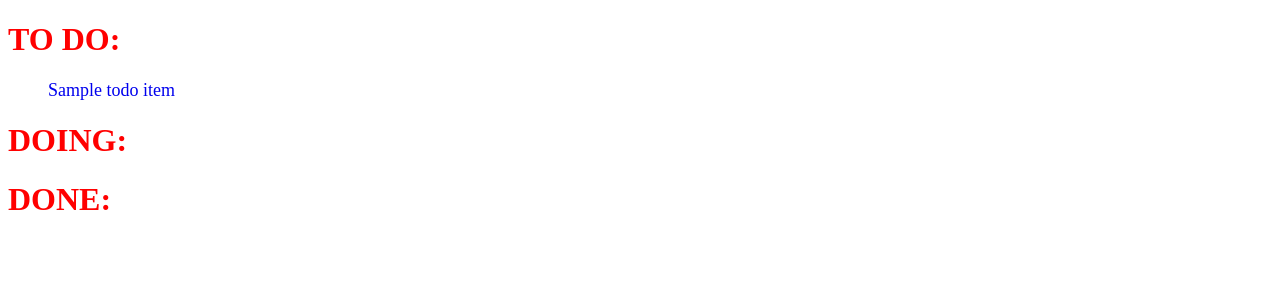
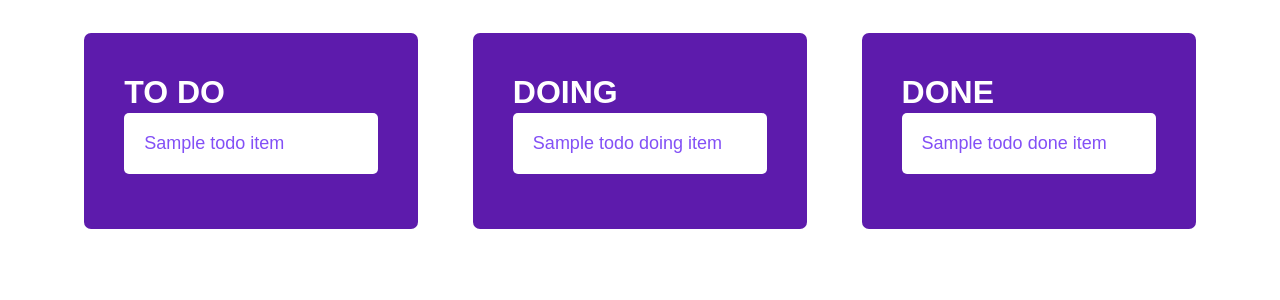
Before and after one commit to WorkshopLLC/workshop33, a Django app: template templates/home.html in a window 1280 px wide. Shown: the top 300 px of the page. Run offline with Django 3.2, Linux system fonts and the light colour scheme; the template is opened without the code that fills it: most values are stand-ins (such as "Sample title", 1, 10 or a date in 2020); some libraries are stand-ins or nearby versions.

Commit message:
add: pre workshop

```diff
--- a/apps/todo/views.py
+++ b/apps/todo/views.py
@@ -9,6 +9,10 @@ class TodoHomeView(TemplateView):
 
     def get_context_data(self, **kwargs):
         context = super(TodoHomeView, self).get_context_data(**kwargs)
-        todo_all = Todo.objects.all()
+        todo_all = Todo.objects.filter(status='TDO')
+        todo_doing_all = Todo.objects.filter(status='DNG')
+        todo_done_all = Todo.objects.filter(status='DNE')
         context['todo_all'] = todo_all
+        context['todo_doing_all'] = todo_doing_all
+        context['todo_done_all'] = todo_done_all
         return context
--- /dev/null
+++ b/client_src/home/styles/abstracts/_index.scss
@@ -0,0 +1,2 @@
+@import "variables";
+@import "mixins";
--- /dev/null
+++ b/client_src/home/styles/abstracts/_variables.scss
@@ -0,0 +1,6 @@
+$mobile: "(min-width: 425px)";
+$tablet: "(min-width: 768px)";
+$laptop-small: "(min-width: 992px)";
+$laptop: "(min-width: 1024px)";
+$desktop-small: "(min-width: 1200px)";
+$desktop: "(min-width: 1441px)";
--- /dev/null
+++ b/client_src/home/styles/base/_index.scss
@@ -0,0 +1 @@
+@import "helpers";
--- a/static/home/styles/styles.css
+++ b/static/home/styles/styles.css
@@ -1 +1 @@
-ul li{color:#00f;list-style:none}a{font-size:18px;text-underline:none;text-decoration:none}h1{color:red}
+.list__item,li{list-style:none}.list__item{margin:-20px 0 35px;background:#FFF;padding:20px;border-radius:5px;text-align:left}.list__item--init{visibility:hidden}.adl-container{width:95%;max-width:400px;padding:0;margin:0 auto;text-align:center}@media (min-width:425px){.adl-container{max-width:450px}}@media (min-width:768px){.adl-container{max-width:780px}}@media (min-width:992px){.adl-container{max-width:950px}}@media (min-width:1024px){.adl-container{max-width:1150px}}@media (min-width:1200px){.adl-container{max-width:1250px}}@media (min-width:1441px){.adl-container{max-width:1500px}}*{font-family:Arial,Georgia,Serif}h1{color:#FFF;text-align:left}a{font-size:18px;text-underline:none;text-decoration:none;color:#8350F6}a:hover{cursor:move}.tablero-container{display:block;width:95%;margin:0 auto;vertical-align:top}.tablero-container .tablero-content{margin:25px;padding:20px 40px;background:#5D1BAC;border-radius:7px}.tablero-container .tablero-content .tablero-content__list ul{padding:0}@media (min-width:768px){.tablero-container{display:inline-block;width:49%}}@media (min-width:992px){.tablero-container{display:inline-block;width:32%}}
--- a/templates/home.html
+++ b/templates/home.html
@@ -5,19 +5,103 @@
     <meta charset="UTF-8">
     <title>Title</title>
     <link rel="stylesheet" href="{% static 'home/styles/styles.css' %}">
+    <script src="https://cdnjs.cloudflare.com/ajax/libs/jquery/2.1.3/jquery.min.js"></script>
+    <script src="https://ajax.googleapis.com/ajax/libs/jqueryui/1.11.2/jquery-ui.min.js"></script>
+    <script>
+        $(document).ready(function () {
+            console.log('init2');
+
+           $('.sortable-list').sortable({
+                connectWith: '.sortable-list',
+                update: function (event, ui) {
+
+                    var changedList = this.id;
+                    var order = $(this).sortable('toArray');
+                    var positions = order.join(';');
+
+                    /*console.log({
+                        id: changedList,
+                        positions: positions
+                    });
+
+                    if ($('#image-list1').height() <= 0) {
+                        console.log("0");
+                        $('#image-list1').height(10)
+                    }else{
+                        $('#image-list1').css('height', 'auto');
+                    }*/
+
+                    /*if ($('#image-list1').height() === 10) {
+                        console.log("AUTO");
+
+                    }*/
+                    console.log($('#image-list1').height(), '1');
+                    console.log($('#image-list2').height(), '2');
+                }
+            });
+
+
+        })
+
+    </script>
 </head>
 <body>
 <main>
-    <h1>TO DO:</h1>
-    <ul>
-        {% for todo_item in todo_all %}
-            <li>
-                <a href="#">{{ todo_item.title }}</a>
-            </li>
-        {% endfor %}
-    </ul>
-    <h1>DOING:</h1>
-    <h1>DONE:</h1>
+    <div class="adl-container">
+        <div class="tablero-container">
+            <div class="tablero-content">
+                <div class="tablero-content__name">
+                    <h1>TO DO</h1>
+                </div>
+
+                <div class="tablero-content__list">
+                    <ul id="image-list1" class="sortable-list">
+                        {% for todo_item in todo_all %}
+                            <li id="{{ todo_item.id }}" class="list__item">
+                                <a href="#">{{ todo_item.title }}</a>
+                            </li>
+                        {% endfor %}
+                    </ul>
+                </div>
+            </div>
+        </div>
+
+        <div class="tablero-container">
+            <div class="tablero-content">
+                <div class="tablero-content__name">
+                    <h1>DOING</h1>
+                </div>
+
+                <div class="tablero-content__list">
+                    <ul id="image-list2" class="sortable-list">
+                        {% for todo_doing_item in todo_doing_all %}
+                            <li id="{{ todo_doing_item.id }}" class="list__item">
+                                <a href="#">{{ todo_doing_item.title }}</a>
+                            </li>
+                        {% endfor %}
+                    </ul>
+                </div>
+            </div>
+        </div>
+
+        <div class="tablero-container">
+            <div class="tablero-content">
+                <div class="tablero-content__name">
+                    <h1>DONE</h1>
+                </div>
+                <div class="tablero-content__list">
+                    <ul id="image-list3" class="sortable-list">
+                        {% for todo_done_item in todo_done_all %}
+                            <li id="{{ todo_done_item.id }}" class="list__item">
+                                <a href="#">{{ todo_done_item.title }}</a>
+                            </li>
+                        {% endfor %}
+                    </ul>
+                </div>
+            </div>
+        </div>
+    </div>
 </main>
+
 </body>
 </html>
```
Also changed, not shown: client_src/home/styles/abstracts/_mixins.scss (added, +35 -0 lines), client_src/home/styles/base/_helpers.scss (added, +46 -0 lines), client_src/home/styles/main.scss (+54 -2 lines), client_src/home/styles/vendor/css/main.css (+12 -6 lines), 1 other file.
